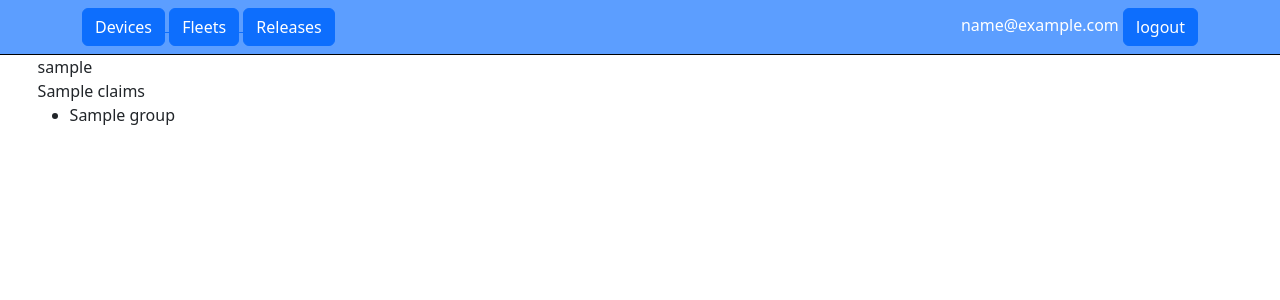
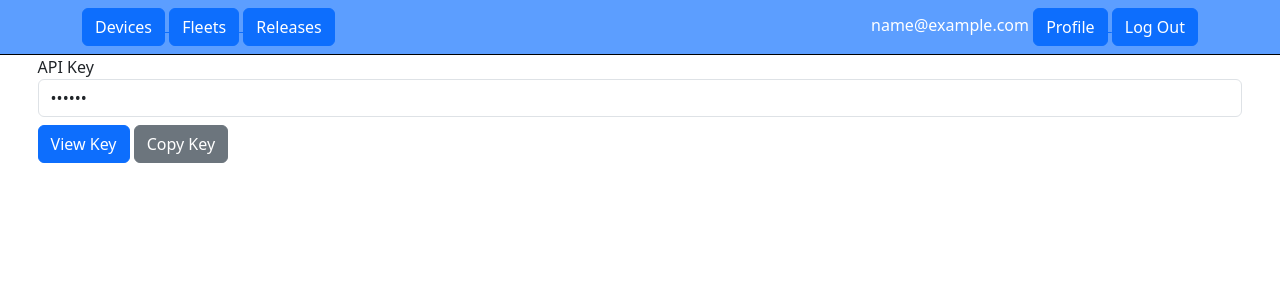
Before and after one commit to UChicago-FLOTO/dashboard, a Django app: template floto/templates/dashboard/user.html in a window 1280 px wide. Shown: the top 300 px of the page. Run offline with Django 4.2, Linux system fonts and the light colour scheme; a user stored in the database is signed in; tables that the repository leaves empty hold one stand-in row (values such as "Sample post"); the template is opened without the code that fills it: most values are stand-ins (such as "Sample title", 1, 10 or a date in 2020); parts of the project's set-up code (start-up, migrations or seed data) failed here and were passed over; some libraries are stand-ins or nearby versions.

Commit message:
Add interface for users to obtain API keys
Removes noisy demo text from user page, and adds an interface to reveal and copy the FLOTO API key.

Exposes the user page via the dashboard header.

```diff
--- a/floto/dashboard/views.py
+++ b/floto/dashboard/views.py
@@ -140,8 +140,7 @@ def overview(request):
 def user(request):
     context = {
         "user": request.user,
-        "groups": request.user.groups.all(),
-        "claims": dir(request.user),
+        "api_key": request.user.auth_token.key,
     }
     template = loader.get_template("dashboard/user.html")
     return HttpResponse(template.render(context, request))
--- /dev/null
+++ b/floto/static/apikey.js
@@ -0,0 +1,20 @@
+document.addEventListener("DOMContentLoaded", function () {
+    document.getElementById("toggle-secret").addEventListener("click", function () {
+        var apiKeyField = document.getElementById("api-key");
+        if (apiKeyField.getAttribute('type') === 'password') {
+            apiKeyField.setAttribute('type', 'text');
+        } else {
+            apiKeyField.setAttribute('type', 'password');
+        }
+    });
+
+    document.getElementById('copy-key').addEventListener('click', function () {
+        var apiKeyField = document.getElementById('api-key');
+        apiKeyField.select();
+        window.navigator.clipboard.writeText(apiKeyField.value).then(_ => {
+            alert("Copied API key to clipboard!");
+        }).catch(_ => {
+            alert("Failed to copy API key.");
+        });
+    });
+});
--- a/floto/templates/dashboard/user.html
+++ b/floto/templates/dashboard/user.html
@@ -2,15 +2,17 @@
 
 {% block title %} User {% endblock %}
 
+{% load static %}
+
 {% block content %}
 
-<div>{{user.username}}</div>
+<div>
+  <label for="api-key">API Key</label>
+  <input readonly type="password" id="api-key" class="form-control" value="{{ api_key }}">
+  <button id="toggle-secret" class="btn btn-primary mt-2">View Key</button>
+  <button id="copy-key" class="btn btn-secondary mt-2">Copy Key</button>
+</div>
 
-{{claims}}
-<ul>
-  {% for group in groups %}
-    <li>{{ group }}</li>
-  {% endfor %}
-</ul>
+<script src="{% static 'apikey.js' %}"></script>
 
 {% endblock %}
--- a/floto/templates/header.html
+++ b/floto/templates/header.html
@@ -20,13 +20,21 @@
           </button>
         </a>
       </div>
-      <div>
+      <div class="flex-container">
         {% if user.is_authenticated %}
-          <form action="{% url 'oidc_logout' %}" method="post">
+          {% csrf_token %}
             <span>{{ user.email }}</span>
-            {% csrf_token %}
-            <input class="btn btn-primary" type="submit" value="logout">
-          </form>
+            <a href="{% url 'dashboard:user' %}">
+              <button type="button" class="btn btn-primary">
+                Profile
+              </button>
+            </a>
+            <form action="{% url 'oidc_logout' %}" method="post" style="display:inline;">
+              {% csrf_token %}
+              <button type="submit" class="btn btn-primary">
+                Log Out
+              </button>
+            </form>
         {% else %}
           <a href="{% url 'oidc_authentication_init' %}">Login</a>
         {% endif %}
```
